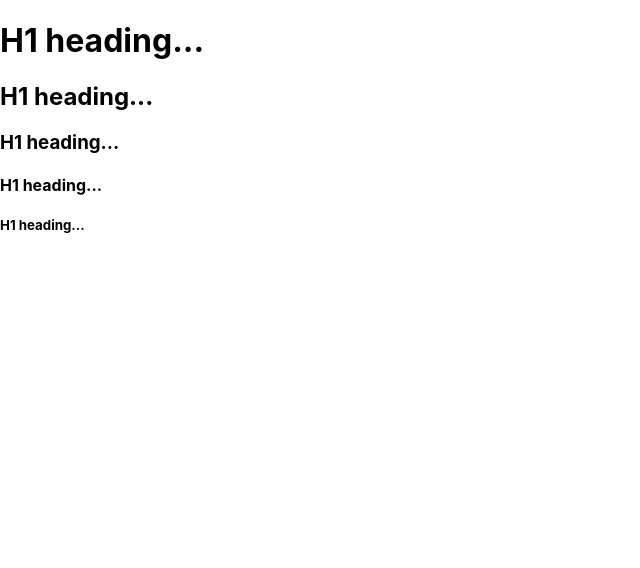
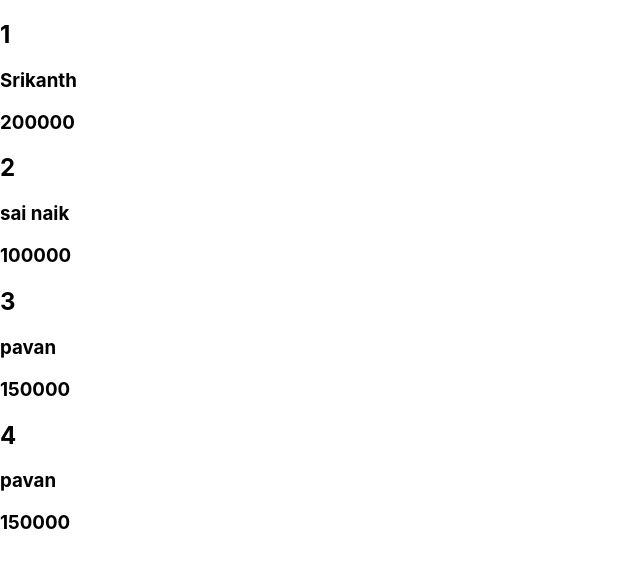
Before and after one commit to saiDev1999/3R_React_Class, a React (Create React App) app: page / in a window 1280 px wide. Shown: the top 568 px of the page, without its empty margins (0-640 px from the left). Built offline with nearby package versions, Linux system fonts and the light colour scheme.

Commit message:
array methods and map usage in react

```diff
--- a/src/App.js
+++ b/src/App.js
@@ -7,14 +7,45 @@ import Heading1,{Heading2 as SecondaryHeading,Heading3,Heading4,Heading5} from "
 function Hello(){
   const isSubscibed=false
 
+  const employees=[
+    {
+      name:"Srikanth",
+      role:"Full stack developer",
+      salary:200000
+    },
+    {
+      name:"sai naik",
+      role:"React developer",
+      salary:100000
+    },
+    {
+      name:"pavan",
+      role:"Angular developer",
+      salary:150000
+    },
+    {
+      name:"pavan",
+      role:"Angular developer",
+      salary:150000
+    }
+  ]
+
 
   return(
     <>
-      <Heading1/>
-      <SecondaryHeading/>
-      <Heading3/>
-      <Heading4></Heading4>
-      <Heading5></Heading5>
+
+    {
+      employees.map((eachEmployee,index)=>{
+        return(
+          <div>
+            <h2>{index+1}</h2>
+            <h3>{eachEmployee.name}</h3>
+            <h3>{eachEmployee.salary}</h3>
+          </div>
+        )
+      })
+    }
+
 
 
     </>
--- a/src/components/headings/headings.js
+++ b/src/components/headings/headings.js
@@ -1,3 +1,4 @@
+import React from "react"
 
 
 
@@ -12,9 +13,9 @@ export default Heading1
 
 export const Heading2 = () =>{
     return(
-        <div>
+        <React.Fragment>
             <h2>H1 heading...</h2>
-        </div>
+        </React.Fragment>
     )
 }
 
```
Also changed, not shown: 1 other file (tests, documents, lock files or other folders).
